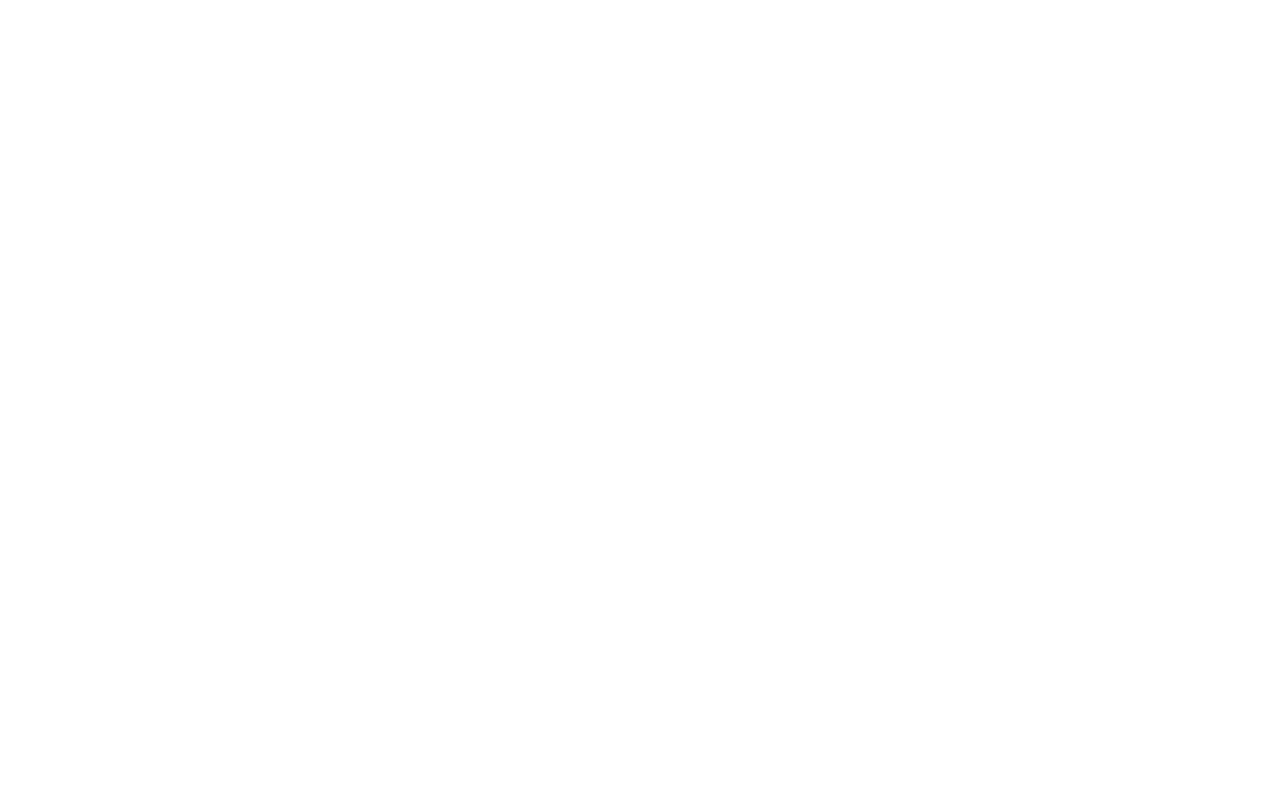
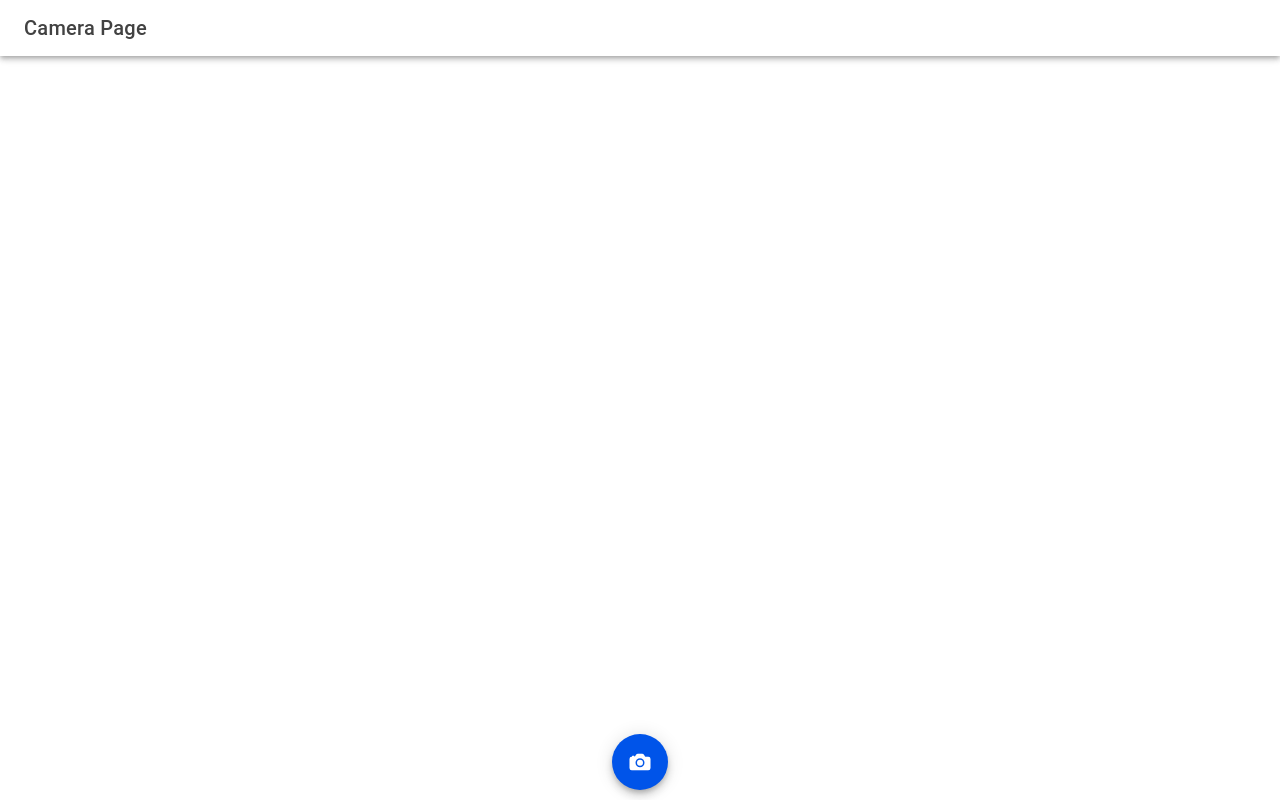
Before and after one commit to Ratek1600/ionic_play, a React (Vite) app: page /camera in a window 1280 px wide. Built offline with nearby package versions, Linux system fonts and the light colour scheme.

Commit message:
simple camera & capacitor android

```diff
--- a/src/App.tsx
+++ b/src/App.tsx
@@ -35,6 +35,7 @@
 import Home from './pages/Home';
 import TodoString from './pages/TodoString';
 import TodoObject from './pages/TodoObject';
+import CameraPage from './pages/CameraPage';
 
 setupIonicReact();
 
@@ -51,6 +52,7 @@
 
         <Route path="/todo_string" component={TodoString} />
         <Route path="/todo_object" component={TodoObject} />
+        <Route path="/camera" component={CameraPage} />
       </IonRouterOutlet>
     </IonReactRouter>
   </IonApp>
--- /dev/null
+++ b/src/pages/CameraPage.tsx
@@ -0,0 +1,54 @@
+import {IonContent, IonHeader, IonIcon, IonPage, IonTitle, IonToolbar,
+    IonFab, IonFabButton, IonButtons, IonBackButton
+ } from '@ionic/react';
+import React, { useState } from "react";
+import { camera } from 'ionicons/icons';
+import { Camera, CameraResultType, CameraSource, Photo } from '@capacitor/camera';
+
+const CameraPage: React.FC = () => {
+  const takePhoto = async () => {
+    const photo = await Camera.getPhoto({
+      resultType: CameraResultType.Uri,
+      source: CameraSource.Camera,
+      quality: 100,
+    });
+  };
+
+  return (
+    <IonPage>
+      <IonHeader>
+        <IonToolbar>
+          <IonButtons slot="start">
+            <IonBackButton></IonBackButton>
+          </IonButtons>
+          <IonTitle>Camera Page</IonTitle>
+        </IonToolbar>
+      </IonHeader>
+
+      <IonContent>
+        <IonFab vertical="bottom" horizontal="center" slot="fixed">
+          <IonFabButton onClick={() => takePhoto()}>
+            <IonIcon icon={camera}></IonIcon>
+          </IonFabButton>
+        </IonFab>
+
+      </IonContent>
+    </IonPage>
+  );
+};
+
+// export function usePhotoGallery() {
+//   const takePhoto = async () => {
+//     const photo = await Camera.getPhoto({
+//       resultType: CameraResultType.Uri,
+//       source: CameraSource.Camera,
+//       quality: 100,
+//     });
+//   };
+
+//   return {
+//     takePhoto,
+//   };
+// }
+
+export default CameraPage;
--- a/src/pages/Home.tsx
+++ b/src/pages/Home.tsx
@@ -37,6 +37,7 @@
         <IonList>
           <IonItem routerLink="/todo_string">Todo List String</IonItem>
           <IonItem routerLink="/todo_object">Todo List Object</IonItem>
+          <IonItem routerLink="/camera">Camera</IonItem>
 
         </IonList>
 
--- a/src/pages/TodoObject.tsx
+++ b/src/pages/TodoObject.tsx
@@ -18,7 +18,7 @@
   const [isOpen, setIsOpen] = useState(false);
 
   const [listFruit, setListFruit] = useState<Fruit[]>([
-    {id: 1, name: "Apple", colour: "Read"},
+    {id: 1, name: "Apple", colour: "Red"},
     {id: 2, name: "Orange", colour: "Orange"},
     {id: 3, name: "Banana", colour: "Yellow"},
   ]);
```
Also changed, not shown: package.json (+5 -2 lines), 69 other files (tests, documents, lock files or other folders).
